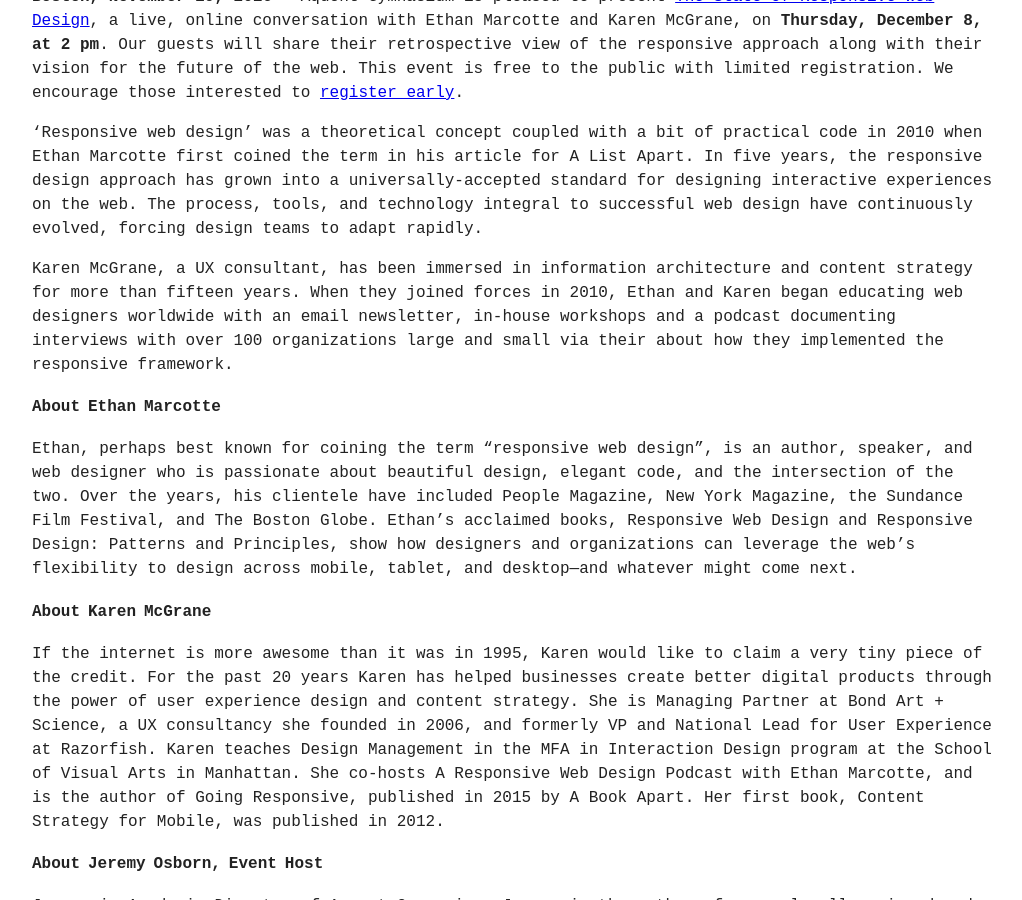
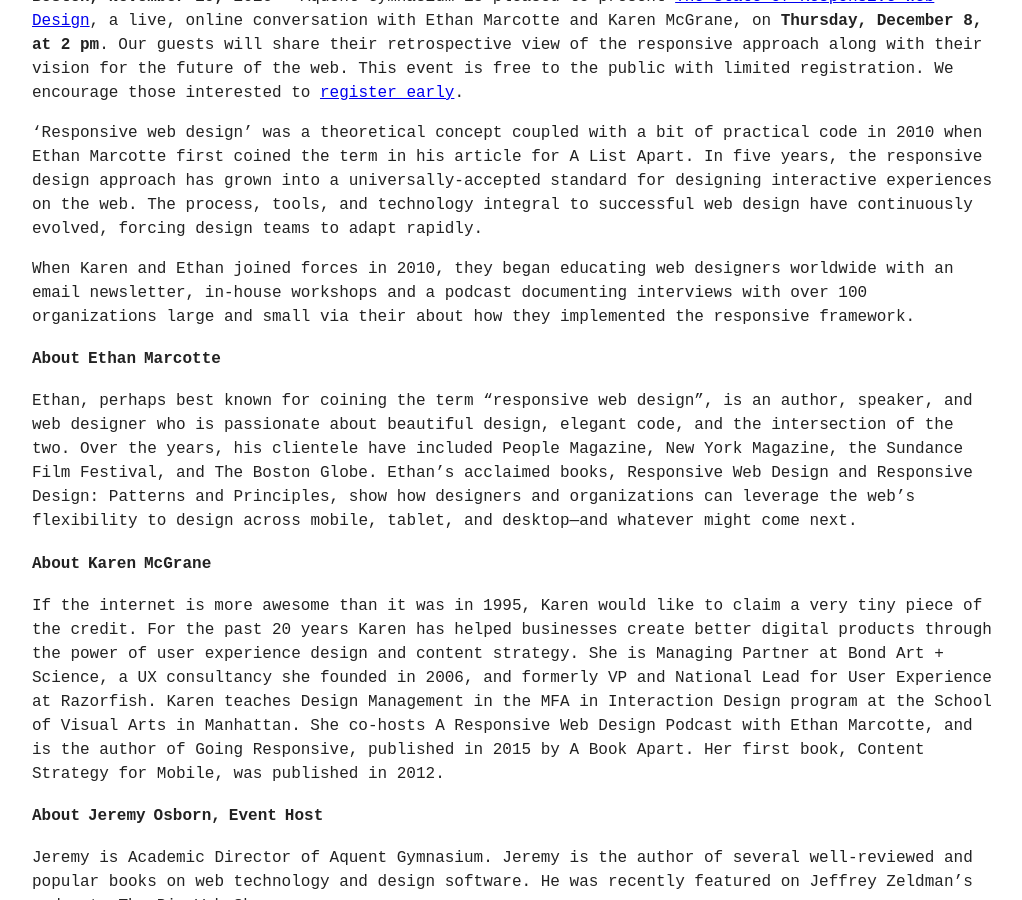
Before and after one commit to gymnasium/pr, a Jekyll site: the page built from _posts/2016-11-29-State_of_Responsive_Web_Design.md, in a window 1280 px wide and 900 px high, scrolled down 563 px. Shown: the whole window, without its empty margins (128-1150 px from the left). Built offline with Jekyll 4.4.1, drawn with Linux system fonts in a browser that asks for light colours.

Commit message:
fix mixed up grammar bits

```diff
--- a/_posts/2016-11-29-State_of_Responsive_Web_Design.md
+++ b/_posts/2016-11-29-State_of_Responsive_Web_Design.md
@@ -11,7 +11,7 @@ date:   2016-11-29
 
 'Responsive web design' was a theoretical concept coupled with a bit of practical code in 2010 when Ethan Marcotte first coined the term in his article for A List Apart. In five years, the responsive design approach has grown into a universally-accepted standard for designing interactive experiences on the web. The process, tools, and technology integral to successful web design have continuously evolved, forcing design teams to adapt rapidly.
 
-Karen McGrane, a UX consultant, has been immersed in information architecture and content strategy for more than fifteen years.  When they joined forces in 2010, Ethan and Karen began educating web designers worldwide with an email newsletter, in-house workshops and a podcast documenting interviews with over 100 organizations large and small via their about how they implemented the responsive framework.
+When Karen and Ethan joined forces in 2010, they began educating web designers worldwide with an email newsletter, in-house workshops and a podcast documenting interviews with over 100 organizations large and small via their about how they implemented the responsive framework.
 
 #### About Ethan Marcotte
 
```
